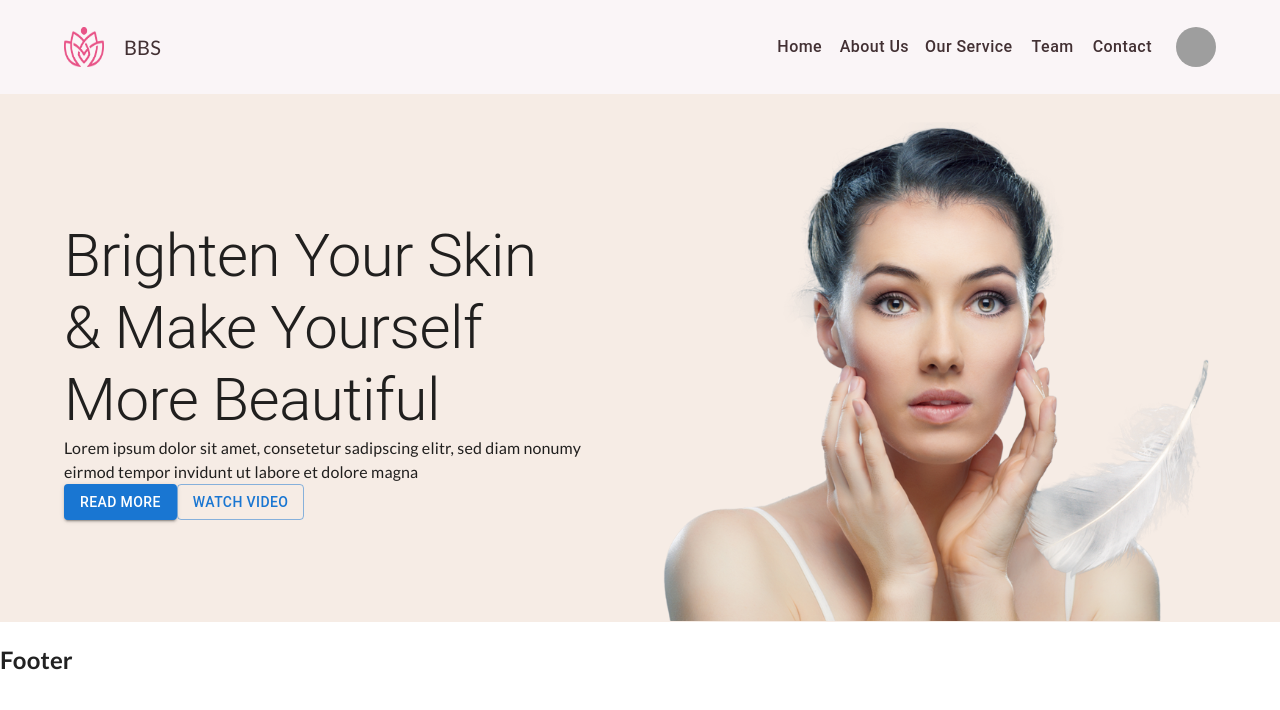
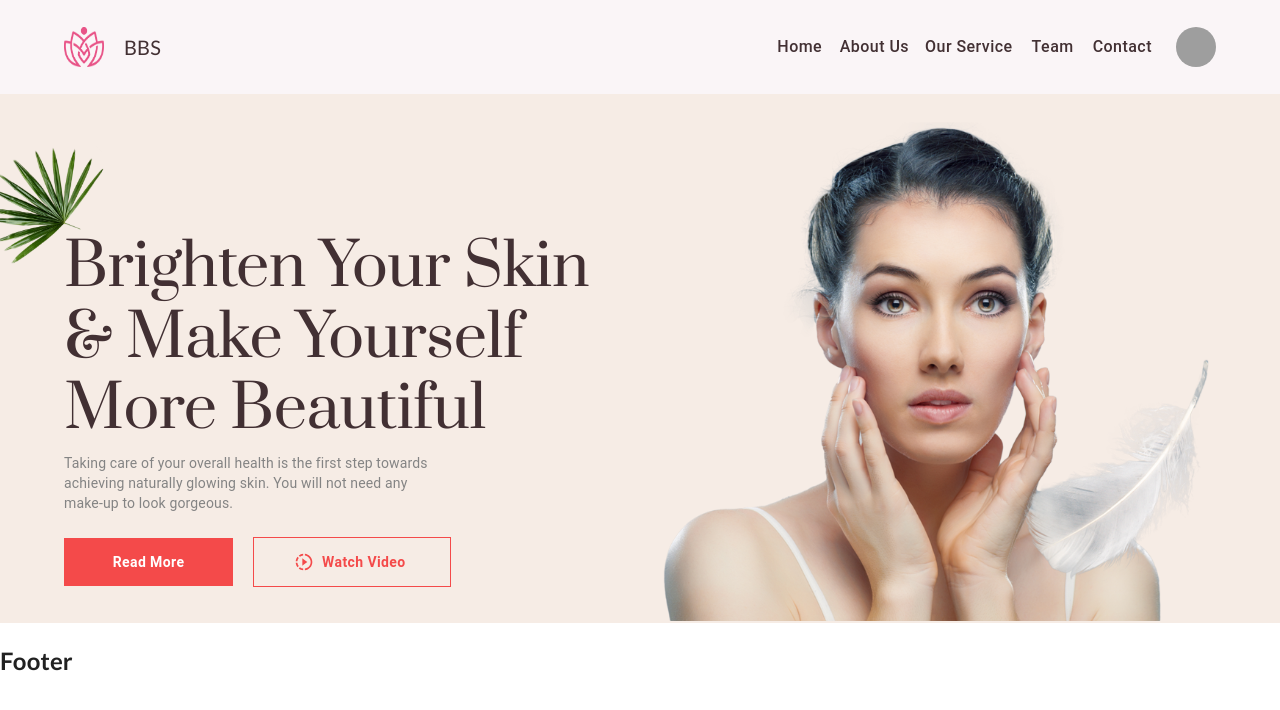
Before and after one commit to khan-shimul/beauty-bomb, a React (Create React App) app: page / in a window 1280 px wide. Shown: the top 710 px of the page. Built offline with nearby package versions, Linux system fonts and the light colour scheme; grey boxes are pictures that could not be loaded.

Commit message:
update hero-image

```diff
--- a/src/compo/IndexView/Banner/Banner.js
+++ b/src/compo/IndexView/Banner/Banner.js
@@ -2,24 +2,63 @@ import React from 'react';
 import { Button, Container, Grid, Typography } from '@mui/material';
 import Box from '@mui/material/Box';
 import bannerImg from '../../../images/Banner/woman2.png';
+import { makeStyles } from '@mui/styles';
+import SlowMotionVideoIcon from '@mui/icons-material/SlowMotionVideo';
+import freshGreen from '../../../images/Banner/green.png';
 
 const Banner = () => {
-
+    const useStyles = makeStyles({
+        primaryBtn: {
+            textTransform: 'none !important',
+            background: '#F44A4A !important',
+            borderRadius: '0px !important',
+            color: '#fff !important',
+            fontFamily: 'Lato',
+            transition: '0.7s',
+            '&:hover': {
+                background: '#E54646 !important'
+            }
+        },
+        secondaryBtn: {
+            textTransform: 'none !important',
+            background: 'transparent !important',
+            border: '1px solid #F44A4A !important',
+            borderRadius: '0px !important',
+            color: '#F44A4A !important',
+            fontFamily: 'Lato'
+        }
+    });
+    const classes = useStyles();
     return (
-        <Box component="section" sx={{ background: '#F6ECE5', marginTop: 3 }}>
+        <Box component="section" sx={{ background: '#F6ECE5', marginTop: 3, pb: 1 }}>
             <Container>
                 <Grid container spacing={3} sx={{ alignItems: 'center' }}>
                     <Grid item xs={12} sm={12} md={6}>
-                        <Typography variant="h2">
-                            Brighten Your Skin <br /> & Make Yourself <br /> More Beautiful
+                        <Box sx={{ display: { xs: 'none', md: 'block' }, ml: -10, mb: -5 }}>
+                            <img
+                                width='120px'
+                                height='120px'
+                                src={freshGreen} alt="" />
+                        </Box>
+
+                        <Typography variant="h2" sx={{ fontFamily: 'Prata', fontWeight: 500, color: '#423033', textAlign: { xs: 'center', md: 'left' }, fontSize: { xs: '3rem', md: '3.7rem' } }}>
+                            Brighten Your Skin & Make Yourself More Beautiful
                         </Typography>
-                        <Typography component="div" variant="body">
-                            Lorem ipsum dolor sit amet, consetetur sadipscing elitr, sed diam nonumy eirmod tempor invidunt ut labore et dolore magna
+                        <Typography component="div" variant="body2" sx={{ width: { md: '65%' }, color: '#848484', pb: 3, pt: 1, textAlign: { xs: 'center', md: 'left' } }}>
+                            Taking care of your overall health is the first step towards achieving naturally glowing skin. You will not need any make-up to look gorgeous.
                         </Typography>
-                        <Button variant="contained">Read More</Button>
-                        <Button variant="outlined">Watch Video</Button>
+                        <Button
+                            elevation={0}
+                            className={classes.primaryBtn}
+                            sx={{ width: { xs: '100%', md: '30%' }, mb: { xs: 2, md: 0 }, mr: 2.5, px: 4.5, py: 1.5, fontWeight: 600 }}
+                        >Read More</Button>
+                        <Button
+                            startIcon={<SlowMotionVideoIcon />}
+                            className={classes.secondaryBtn}
+                            sx={{ width: { xs: '100%', md: '35%' }, mb: { xs: 2, md: 0 }, px: 4.5, py: 1.5, fontWeight: 600 }}
+                        >Watch Video</Button>
                     </Grid>
-                    <Grid item xs={12} sm={12} md={6} sx={{ marginBottom: -.6 }}>
+                    <Grid item xs={12} sm={12} md={6} sx={{ marginBottom: -1.5 }}>
                         <img
                             width='100%'
                             height='100%'
```
Also changed, not shown: src/images/Banner/green.png (added).
